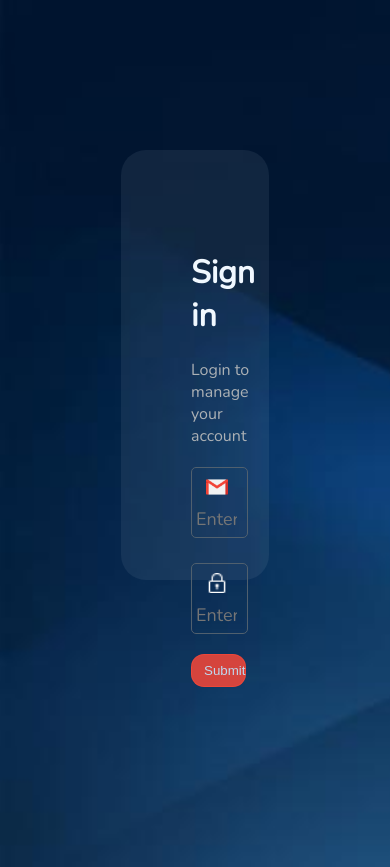
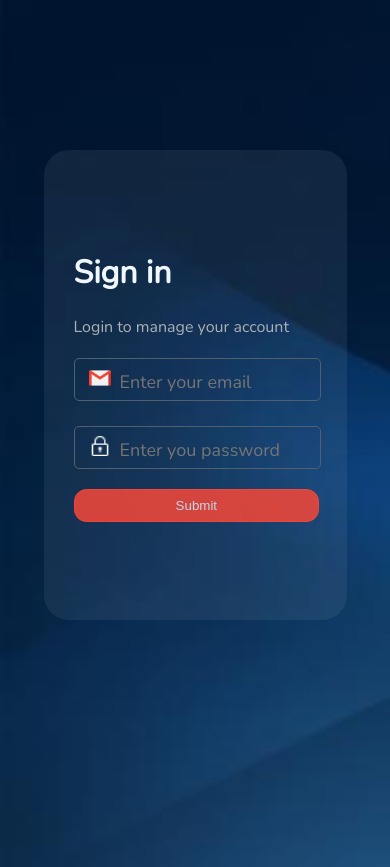
Before and after one commit to ankit10000/e-commerce, a React (Create React App) app in the folder project-t/: page / in a window 390 px wide. Built offline with nearby package versions, Linux system fonts and the light colour scheme.

Commit message:
Ankit's-Branch:responsive

```diff
--- a/project-t/src/App.css
+++ b/project-t/src/App.css
@@ -97,3 +97,156 @@ h1{
 #error2{
   color:#f1473ae0 ;
 }
+@media screen and (max-width: 1400px) {
+  .icoemail{
+    border: 1px solid #50606e;
+    width:90%;
+    border-radius: 5px;
+  }
+  .passico{
+    margin-top: 25px;
+    border: 1px solid #50606e;
+    width:90%;
+    border-radius: 5px;
+  }
+  .outer{
+    margin: auto;
+    padding-top: 80px;
+    padding-left: 40px;
+    margin-top: 150px;
+    border-radius: 25px;
+    width: 30%;
+    height: 390px;
+    background-color: #a1b3c31a;
+  }
+  .btn{
+    background-color: #f1473ae0;
+    color: #bfd7ed;
+    border: 1px solid #f1473ae0;
+    border-radius: 13px;
+    margin-top: 20px;
+    padding-top: 8px;
+    padding-bottom: 8px;
+    padding-left: 12px;
+    padding-right: 12px;
+    width: 90%;
+  }
+}
+@media screen and (max-width: 1090px) {
+  .icoemail{
+    border: 1px solid #50606e;
+    width:90%;
+    border-radius: 5px;
+  }
+  .passico{
+    margin-top: 25px;
+    border: 1px solid #50606e;
+    width:90%;
+    border-radius: 5px;
+  }
+  .outer{
+    margin: auto;
+    padding-top: 80px;
+    padding-left: 30px;
+    margin-top: 150px;
+    border-radius: 25px;
+    width: 40%;
+    height: 390px;
+    background-color: #a1b3c31a;
+  }
+
+}
+@media screen and (max-width: 726px) {
+  .icoemail{
+    border: 1px solid #50606e;
+    width:90%;
+    border-radius: 5px;
+  }
+  .passico{
+    margin-top: 25px;
+    border: 1px solid #50606e;
+    width:90%;
+    border-radius: 5px;
+  }
+  .outer{
+    margin: auto;
+    padding-top: 80px;
+    padding-left: 30px;
+    margin-top: 150px;
+    border-radius: 25px;
+    width: 50%;
+    height: 390px;
+    background-color: #a1b3c31a;
+  }
+
+}
+@media screen and (max-width: 436px) {
+  .icoemail{
+    border: 1px solid #50606e;
+    width:90%;
+    border-radius: 5px;
+  }
+  .passico{
+    margin-top: 25px;
+    border: 1px solid #50606e;
+    width:90%;
+    border-radius: 5px;
+  }
+  .outer{
+    margin: auto;
+    padding-top: 80px;
+    padding-left: 30px;
+    margin-top: 150px;
+    border-radius: 25px;
+    width: 60%;
+    height: 390px;
+    background-color: #a1b3c31a;
+  }
+
+}
+@media screen and (max-width: 396px) {
+  .icoemail{
+    border: 1px solid #50606e;
+    width:90%;
+    border-radius: 5px;
+  }
+  .passico{
+    margin-top: 25px;
+    border: 1px solid #50606e;
+    width:90%;
+    border-radius: 5px;
+  }
+  .outer{
+    margin: auto;
+    padding-top: 80px;
+    padding-left: 30px;
+    margin-top: 150px;
+    border-radius: 25px;
+    width: 70%;
+    height: 390px;
+    background-color: #a1b3c31a;
+  }
+}
+@media screen and (max-width: 311px) {
+  .icoemail{
+    border: 1px solid #50606e;
+    width:90%;
+    border-radius: 5px;
+  }
+  .passico{
+    margin-top: 25px;
+    border: 1px solid #50606e;
+    width:90%;
+    border-radius: 5px;
+  }
+  .outer{
+    margin: auto;
+    padding-top: 80px;
+    padding-left: 30px;
+    margin-top: 150px;
+    border-radius: 25px;
+    width: 80%;
+    height: 390px;
+    background-color: #a1b3c31a;
+  }
+}
```
